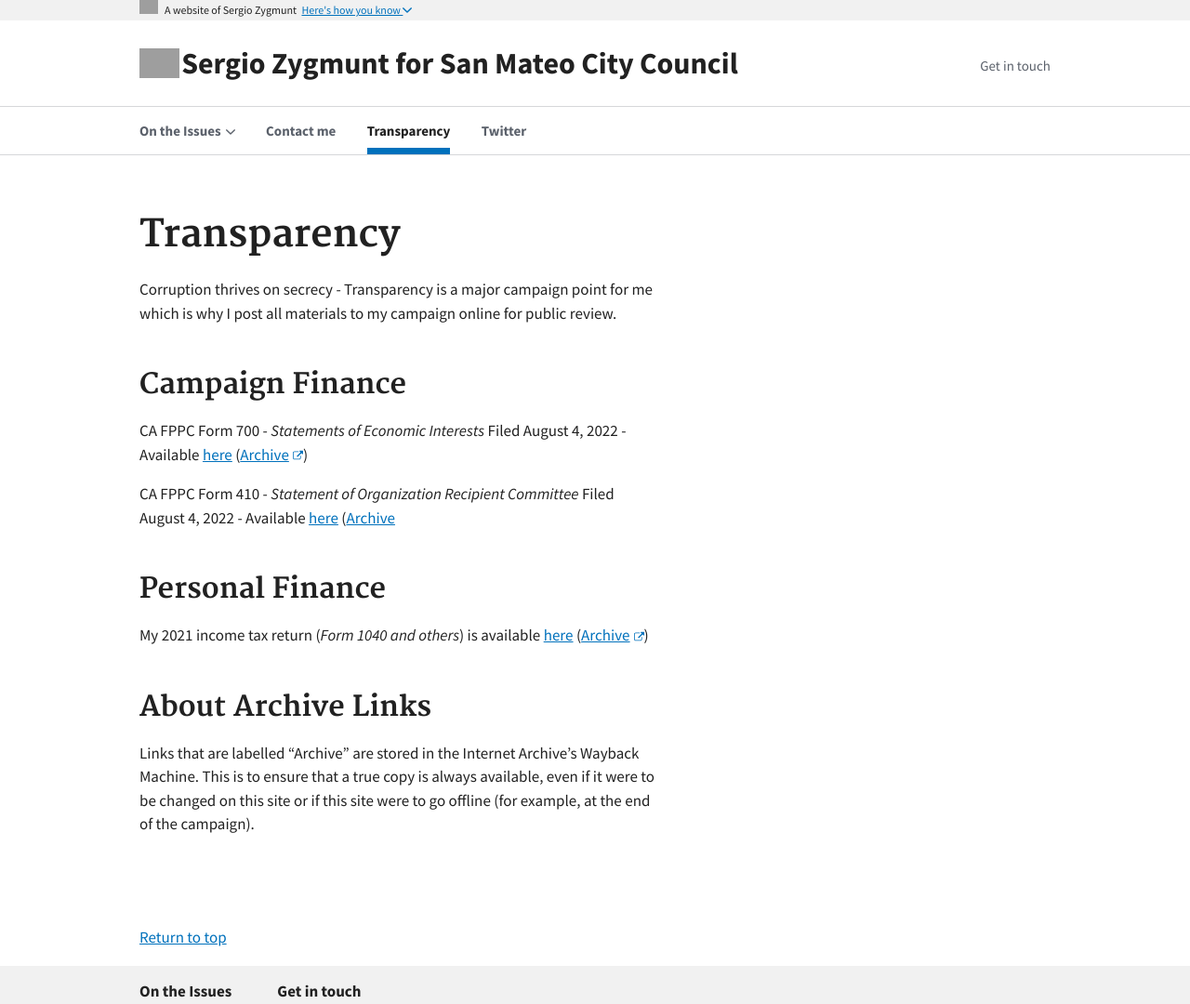
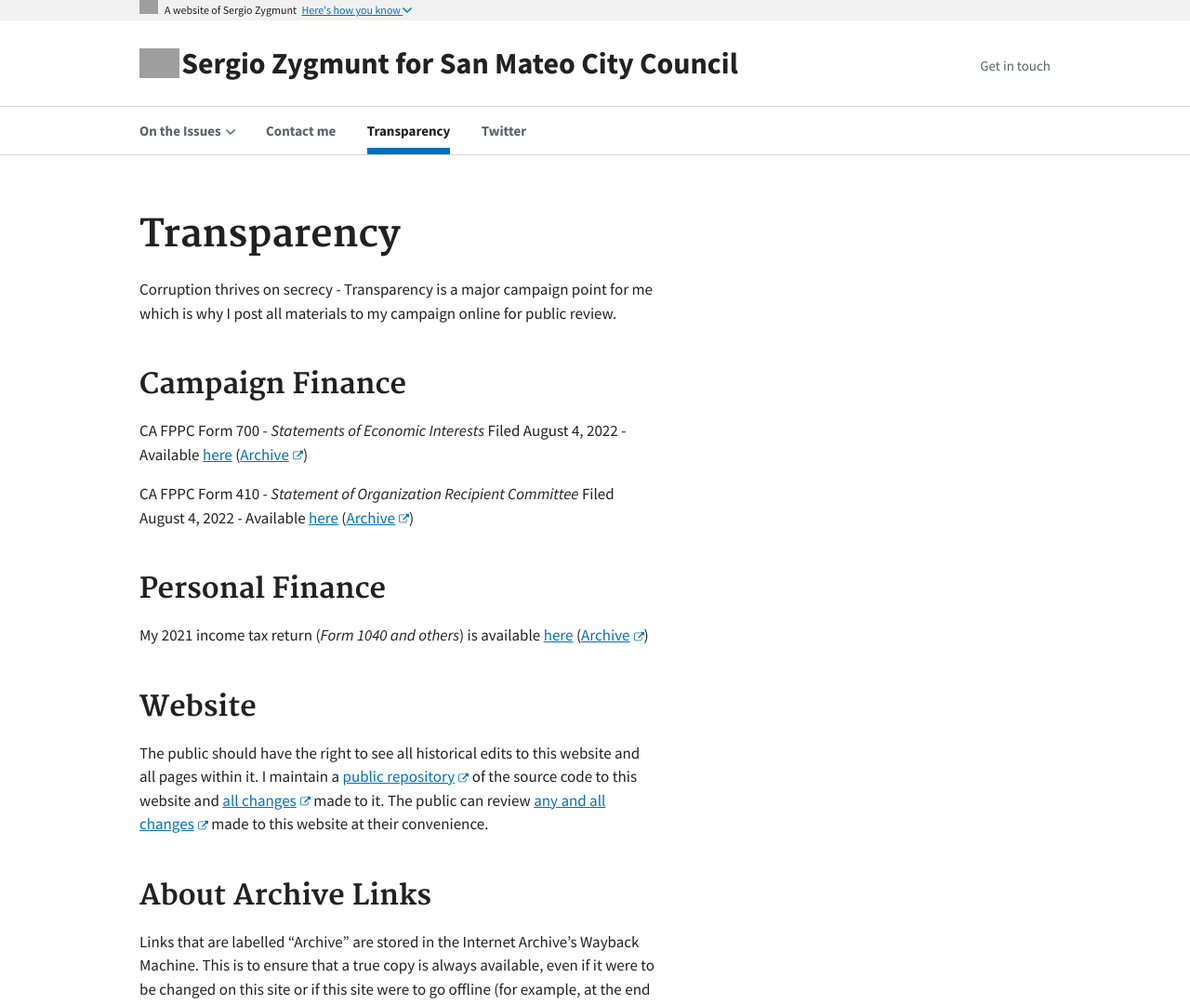
Before and after one commit to sergiozygmunt/sergio-for-city-council, a Jekyll site: the page built from demo/transparency.md, in a window 1280 px wide. Shown: the top 1080 px of the page at 93% size. Built offline with Jekyll 4.4.1, drawn with Linux system fonts in a browser that asks for light colours; grey boxes are pictures that could not be loaded.

Commit message:
Added github links

```diff
--- a/demo/transparency.md
+++ b/demo/transparency.md
@@ -14,10 +14,13 @@ CA FPPC Form 700 - _Statements of Economic Interests_
 Filed August 4, 2022 - Available [here](https://files.sergioforsanmateo.com/campaign-finance/Zygmunt-FPPC_Form_700-Aug-04-2022.pdf) ([Archive](https://web.archive.org/web/20220806080746/https://files.sergioforsanmateo.com/campaign-finance/Zygmunt-FPPC_Form_700-Aug-04-2022.pdf){: .usa-external_link})
 
 CA FPPC Form 410 - _Statement of Organization Recipient Committee_
-Filed August 4, 2022 - Available [here](https://files.sergioforsanmateo.com/campaign-finance/Zygmunt-FPPC_Form_410-Aug-04-2022.pdf) ([Archive](https://web.archive.org/web/20220806080929/https://files.sergioforsanmateo.com/campaign-finance/Zygmunt-FPPC_Form_410-Aug-04-2022.pdf{: .usa-external_link})
+Filed August 4, 2022 - Available [here](https://files.sergioforsanmateo.com/campaign-finance/Zygmunt-FPPC_Form_410-Aug-04-2022.pdf) ([Archive](https://web.archive.org/web/20220806080929/https://files.sergioforsanmateo.com/campaign-finance/Zygmunt-FPPC_Form_410-Aug-04-2022.pdf){: .usa-external_link})
 
 ## Personal Finance
 My 2021 income tax return (_Form 1040 and others_) is available  [here](https://files.sergioforsanmateo.com/personal-finance/Zygmunt-Tax_Return_2021-Redacted.pdf) ([Archive](https://web.archive.org/web/20220806080414/https://files.sergioforsanmateo.com/personal-finance/Zygmunt-Tax_Return_2021-Redacted.pdf){: .usa-external_link})
 
+## Website
+The public should have the right to see all historical edits to this website and all pages within it. I maintain a [public repository](https://github.com/sergiozygmunt/sergio-for-city-council){: .usa-external_link} of the source code to this website and [all changes](https://github.com/sergiozygmunt/sergio-for-city-council/commits/main){: .usa-external_link} made to it. The public can review [any and all changes](https://github.com/sergiozygmunt/sergio-for-city-council/commits/main){: .usa-external_link} made to this website at their convenience.
+
 ## About Archive Links
 Links that are labelled "Archive" are stored in the Internet Archive's Wayback Machine. This is to ensure that a true copy is always available, even if it were to be changed on this site or if this site were to go offline (for example, at the end of the campaign).
```
